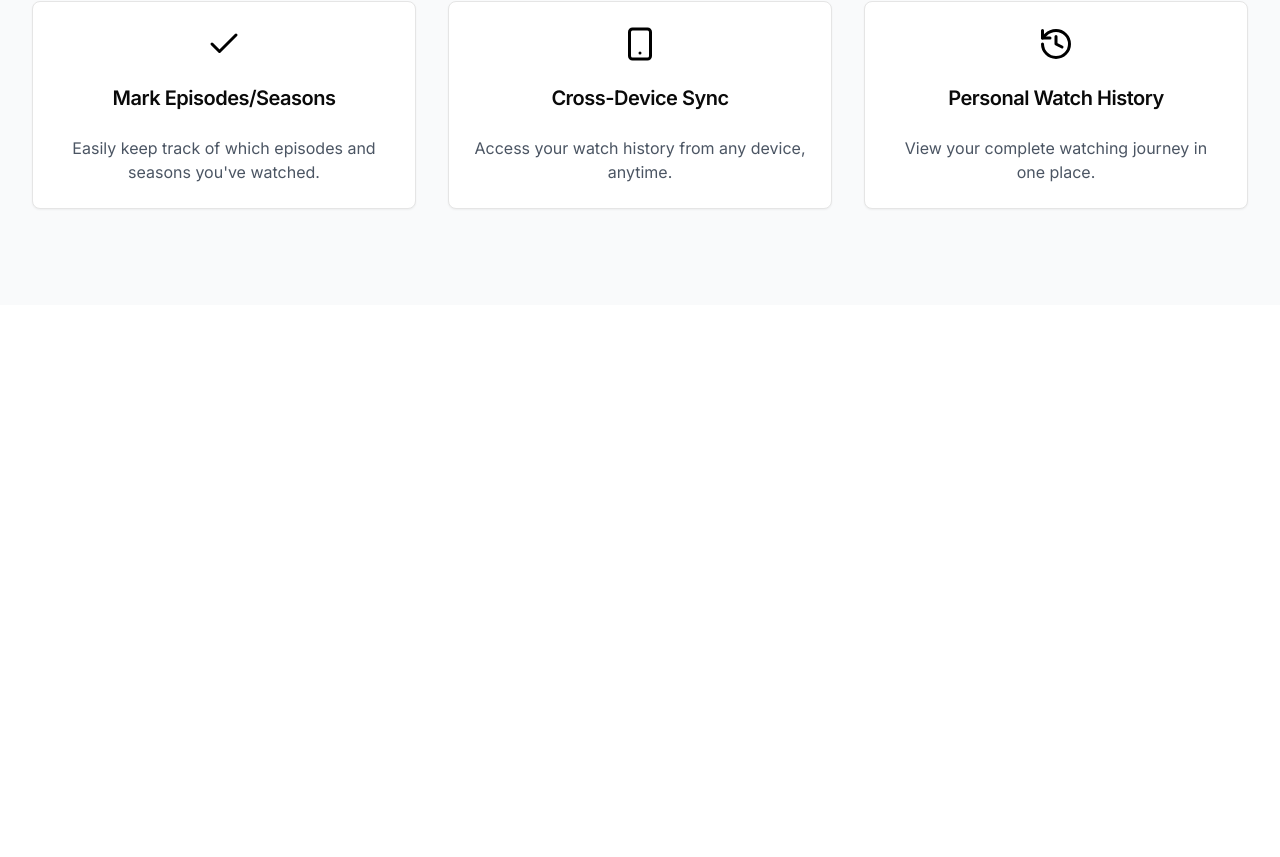
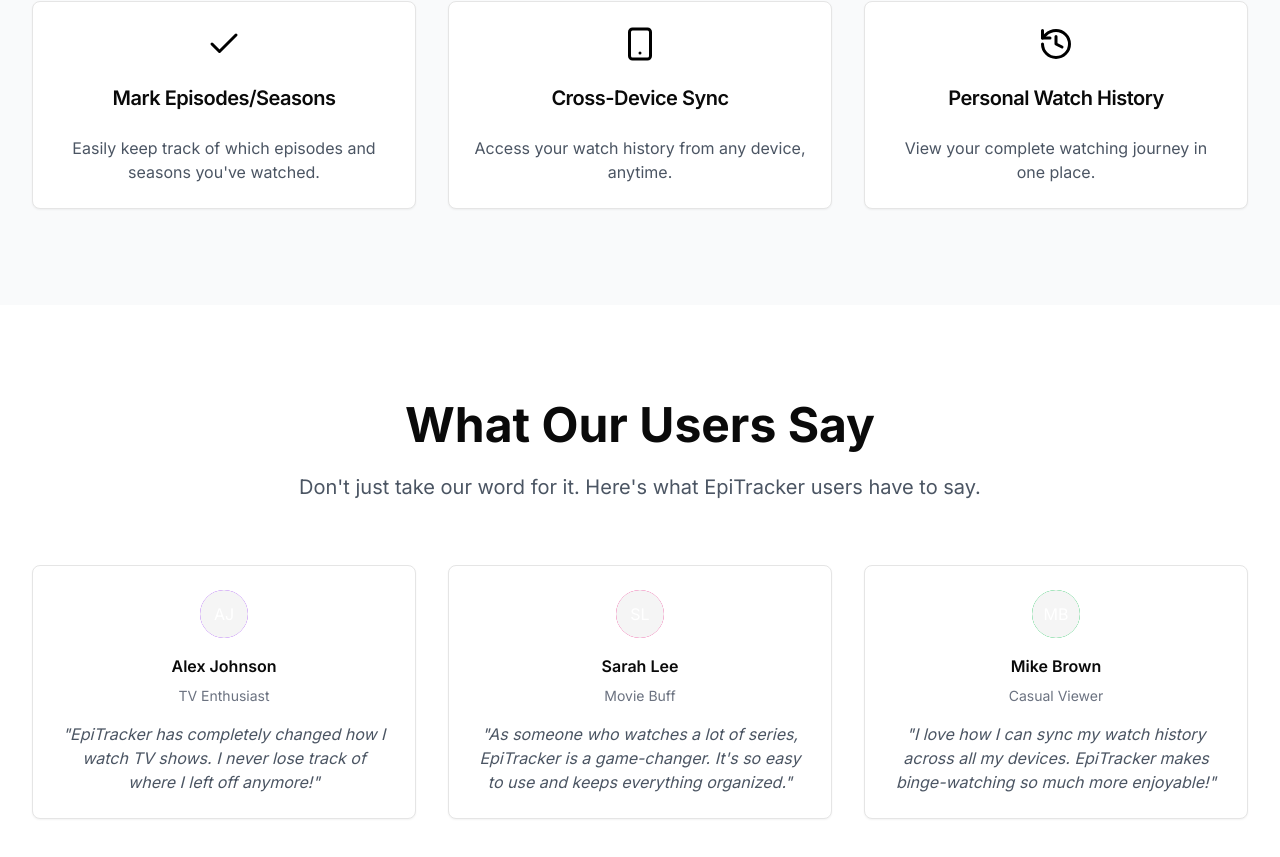
Before and after one commit to aymaneids/design-display-duplicate-02, a React (Vite) app: page / in a window 1280 px wide. Shown: the part 1087-1944 px from the top of the page. Before the commit the page ends 1392 px from the top, so only its background shows below. Built offline with nearby package versions, Linux system fonts and the light colour scheme.

Commit message:
Add section under features
Implemented a new section below the existing features in the application.
[skip gpt_engineer]

```diff
--- /dev/null
+++ b/src/components/Testimonials.tsx
@@ -0,0 +1,61 @@
+import { Avatar, AvatarFallback } from "@/components/ui/avatar";
+import { Card, CardContent } from "@/components/ui/card";
+
+const testimonials = [
+  {
+    name: "Alex Johnson",
+    role: "TV Enthusiast",
+    quote: "EpiTracker has completely changed how I watch TV shows. I never lose track of where I left off anymore!",
+    initials: "AJ",
+    avatarColor: "bg-purple-500",
+  },
+  {
+    name: "Sarah Lee",
+    role: "Movie Buff",
+    quote: "As someone who watches a lot of series, EpiTracker is a game-changer. It's so easy to use and keeps everything organized.",
+    initials: "SL",
+    avatarColor: "bg-pink-500",
+  },
+  {
+    name: "Mike Brown",
+    role: "Casual Viewer",
+    quote: "I love how I can sync my watch history across all my devices. EpiTracker makes binge-watching so much more enjoyable!",
+    initials: "MB",
+    avatarColor: "bg-green-500",
+  },
+];
+
+export const Testimonials = () => {
+  return (
+    <section className="py-24 bg-white" id="testimonials">
+      <div className="max-w-7xl mx-auto px-4 sm:px-6 lg:px-8">
+        <div className="text-center">
+          <h2 className="text-4xl sm:text-5xl font-bold mb-6">What Our Users Say</h2>
+          <p className="text-xl text-gray-600 mb-16 max-w-3xl mx-auto">
+            Don't just take our word for it. Here's what EpiTracker users have to say.
+          </p>
+        </div>
+        <div className="grid grid-cols-1 md:grid-cols-3 gap-8">
+          {testimonials.map((testimonial, index) => (
+            <Card key={index} className="border bg-white">
+              <CardContent className="pt-6">
+                <div className="flex flex-col items-center space-y-4">
+                  <Avatar className={`h-12 w-12 ${testimonial.avatarColor}`}>
+                    <AvatarFallback className="text-white">
+                      {testimonial.initials}
+                    </AvatarFallback>
+                  </Avatar>
+                  <div className="space-y-2 text-center">
+                    <h3 className="font-semibold">{testimonial.name}</h3>
+                    <p className="text-sm text-gray-500">{testimonial.role}</p>
+                  </div>
+                  <p className="text-gray-600 text-center italic">"{testimonial.quote}"</p>
+                </div>
+              </CardContent>
+            </Card>
+          ))}
+        </div>
+      </div>
+    </section>
+  );
+};
--- a/src/pages/Index.tsx
+++ b/src/pages/Index.tsx
@@ -1,6 +1,7 @@
 import { Navbar } from "@/components/Navbar";
 import { Hero } from "@/components/Hero";
 import { Features } from "@/components/Features";
+import { Testimonials } from "@/components/Testimonials";
 
 const Index = () => {
   return (
@@ -8,6 +9,7 @@ const Index = () => {
       <Navbar />
       <Hero />
       <Features />
+      <Testimonials />
     </div>
   );
 };
```
